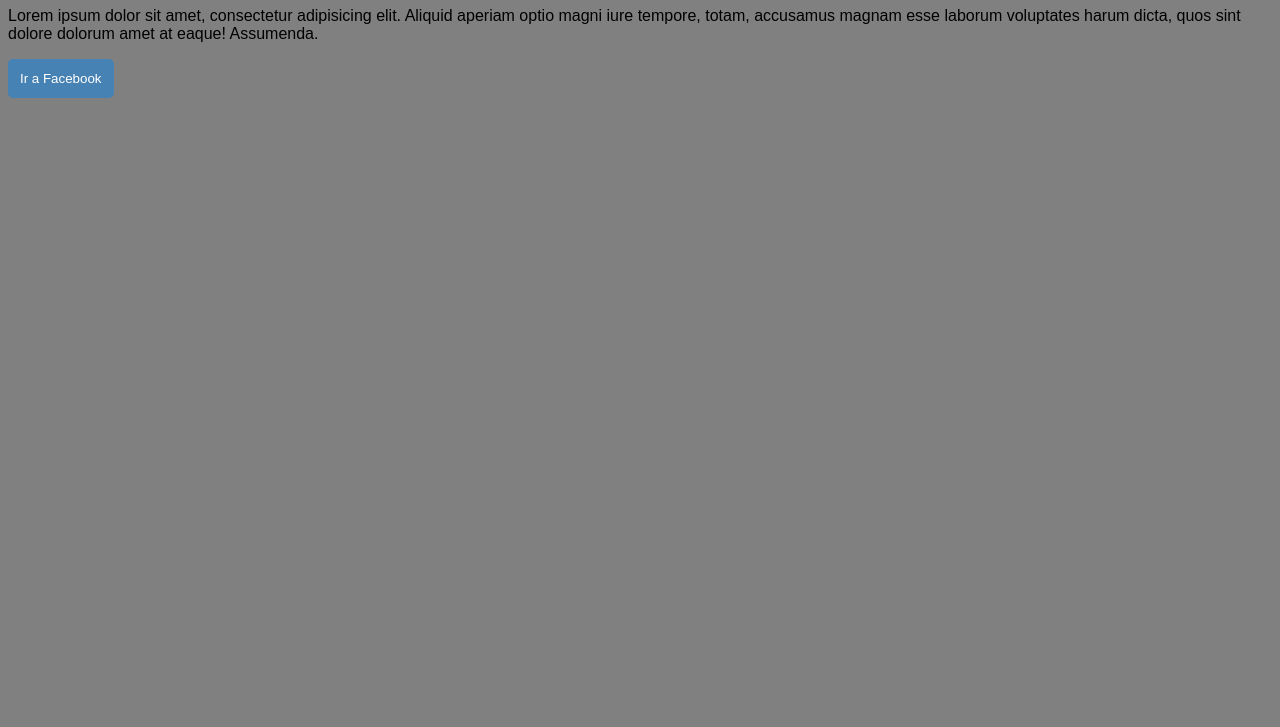
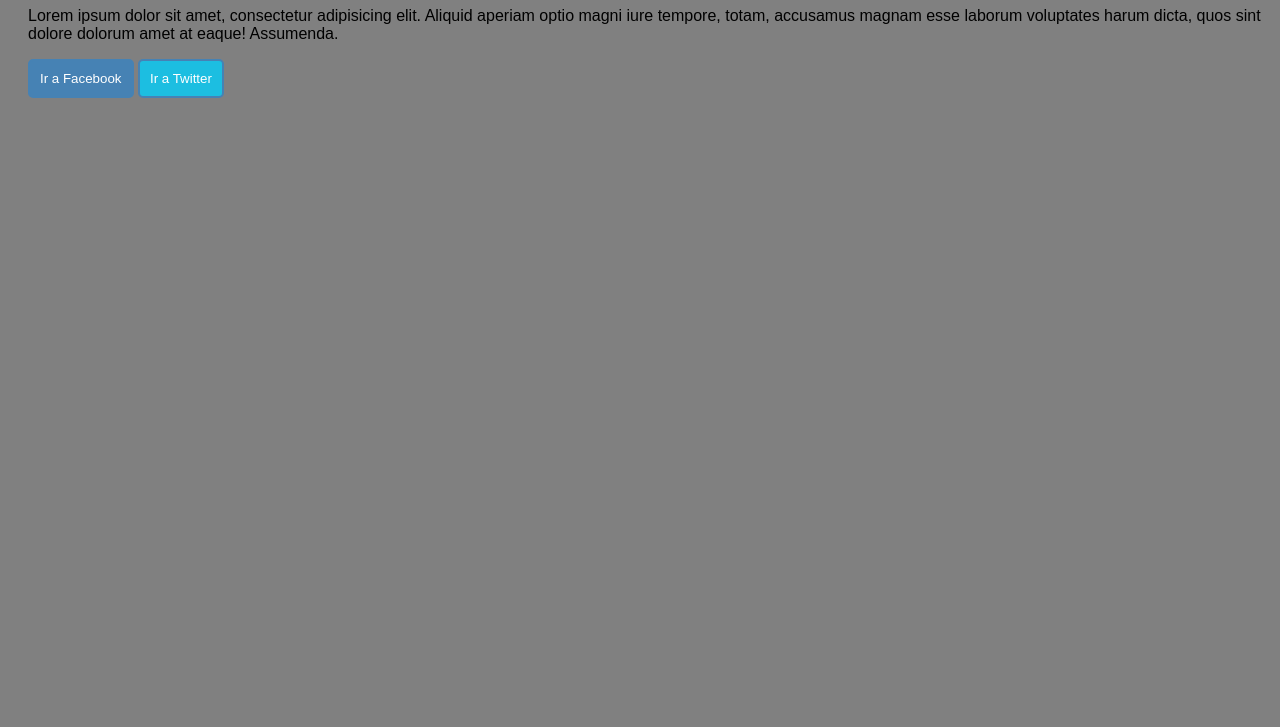
Before and after one commit to dalviik/holaMundo, a plain HTML site: page index.html in a window 1280 px wide. Shown: the part 73-800 px from the top of the page. Drawn offline with Linux system fonts and the light colour scheme.

Commit message:
Agregamos boton twitter, y estilos de transicion

```diff
--- a/index.html
+++ b/index.html
@@ -10,5 +10,6 @@
 	<p>Lorem ipsum dolor sit amet, consectetur adipisicing elit. Aliquid aperiam optio magni iure tempore, totam, accusamus magnam esse laborum voluptates harum dicta, quos sint dolore dolorum amet at eaque! Assumenda.</p>
 
 	<button class="btn btn-facebook">Ir a Facebook</button>
+	<button class="btn btn-twitter">Ir a Twitter</button>
 </body>
 </html>
--- a/styles/style.css
+++ b/styles/style.css
@@ -1,6 +1,7 @@
 body{
 	background: gray;
 	font-family: arial;
+	padding-left: 20px;
 }
 p{
 
@@ -9,14 +10,19 @@ p{
 	padding: 10px;
 	border-radius: 5px;
 	border:2px solid steelblue;
+	color: white;
 }
 .btn:hover{
 
 	border:2px solid white;
 	transform: scale(1.5);
 	transition: all ease 1s;
+	margin: 20px;
 }
 .btn-facebook{
 	background: steelblue;
 	color: white;
 }
+.btn-twitter{
+	background: #1CBEE1;
+}
```
